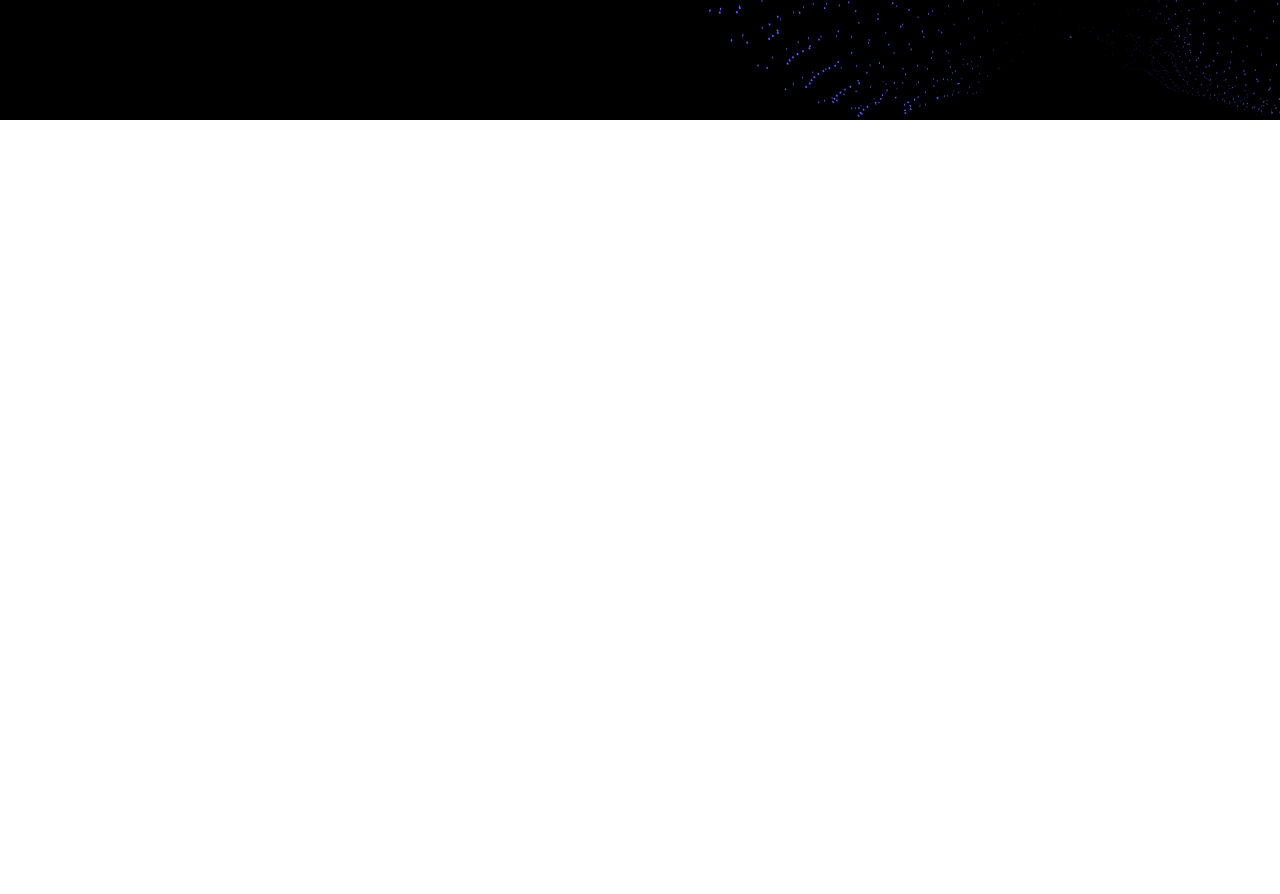
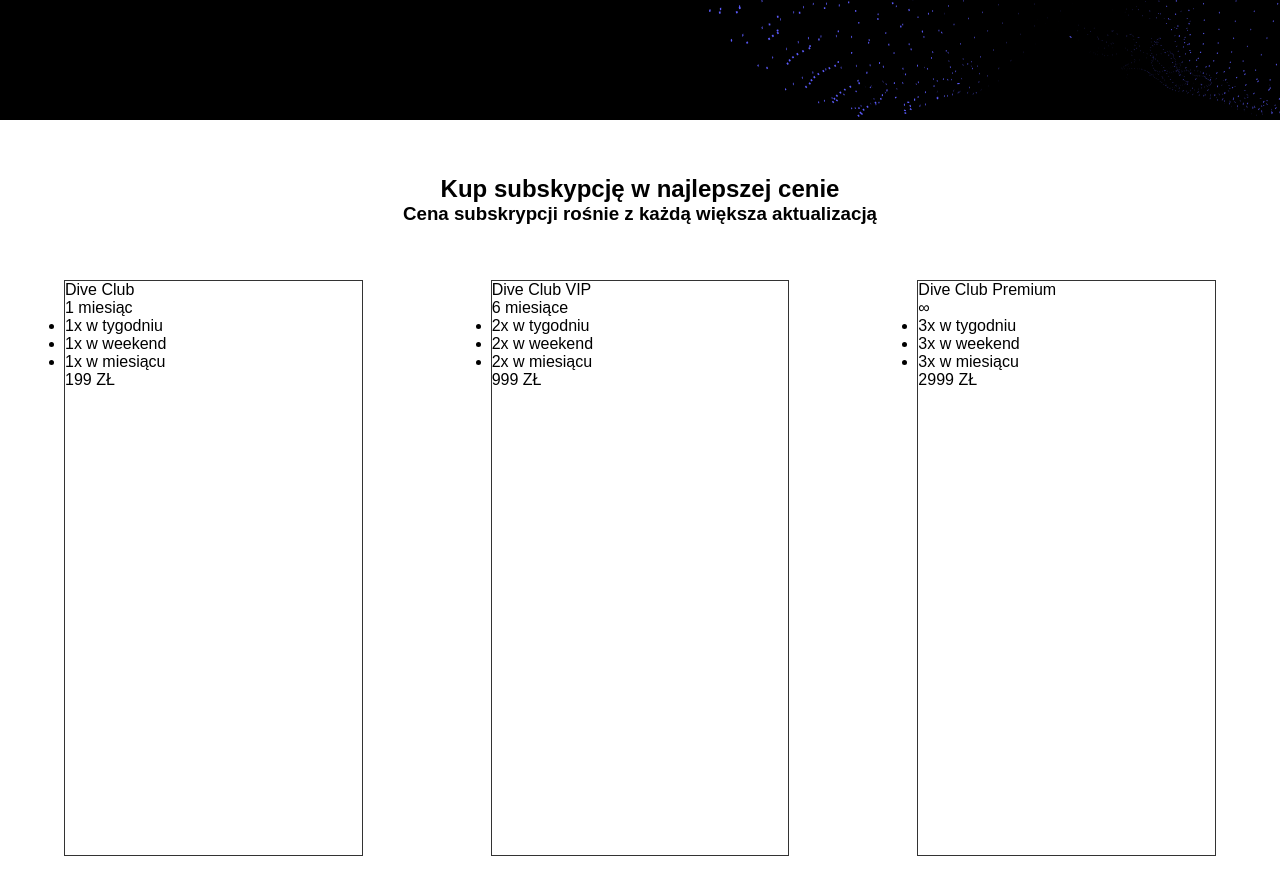
Before and after one commit to NonNoname1201/Crypto-Dive, a Vue app in the folder client/: page / in a window 1280 px wide. Shown: the part 680-1574 px from the top of the page. Before the commit the page ends 804 px from the top, so only its background shows below. Built offline with nearby package versions, Linux system fonts and the light colour scheme.

Commit message:
Added structure for the third page

```diff
--- a/client/src/App.vue
+++ b/client/src/App.vue
@@ -12,7 +12,8 @@ const components = {
 </script>
 
 <template>
-<FirstPage />
+  <FirstPage />
+  <ThirdPage />
 </template>
 
 <style scoped>
--- a/client/src/components/PageThird.vue
+++ b/client/src/components/PageThird.vue
@@ -1,9 +1,14 @@
 <script setup>
+import Plans from "@/components/page_third/Plans.vue";
+import { defineComponent } from 'vue';
 
+const components = {
+  Plans,
+};
 </script>
 
 <template>
-
+  <Plans />
 </template>
 
 <style scoped>
--- a/client/src/components/page_third/Plans.vue
+++ b/client/src/components/page_third/Plans.vue
@@ -3,9 +3,78 @@
 </script>
 
 <template>
+  <section class="header">
+    <h1>Kup subskypcję w najlepszej cenie</h1>
+    <h3>Cena subskrypcji rośnie z każdą większa aktualizacją</h3>
+  </section>
+  <section class="description-container">
+    <div class="description-item">
+      <div class="title">
+        Dive Club<br>1 miesiąc
+      </div>
+      <div class="description">
+        <ul>
+          <li>1x w tygodniu</li>
+          <li>1x w weekend</li>
+          <li>1x w miesiącu</li>
+        </ul>
+      </div>
+      <div class="price">
+        199 ZŁ
+      </div>
+    </div>
+    <div class="description-item">
+      <div class="title">
+        Dive Club VIP<br>6 miesiące
+      </div>
+      <div class="description">
+        <ul>
+          <li>2x w tygodniu</li>
+          <li>2x w weekend</li>
+          <li>2x w miesiącu</li>
+        </ul>
+      </div>
+      <div class="price">
+        999 ZŁ
+      </div>
+    </div>
+    <div class="description-item">
+      <div class="title">
+        Dive Club Premium<br>&infin;
+      </div>
+      <div class="description">
+        <ul>
+          <li>3x w tygodniu</li>
+          <li>3x w weekend</li>
+          <li>3x w miesiącu</li>
+        </ul>
+      </div>
+      <div class="price">
+        2999 ZŁ
+      </div>
+    </div>
+  </section>
 
 </template>
 
 <style scoped>
+.header {
+  height: 20vh;
+  display: flex;
+  flex-direction: column;
+  justify-content: center;
+  align-items: center;
+  text-align: center;
+}
+.description-container {
+  height: 80vh;
+  display: flex;
+}
 
+.description-item {
+  flex: 1;
+
+  margin: 0 5vw 5vw 5vw;
+  border: 1px solid #333;
+}
 </style>
```
